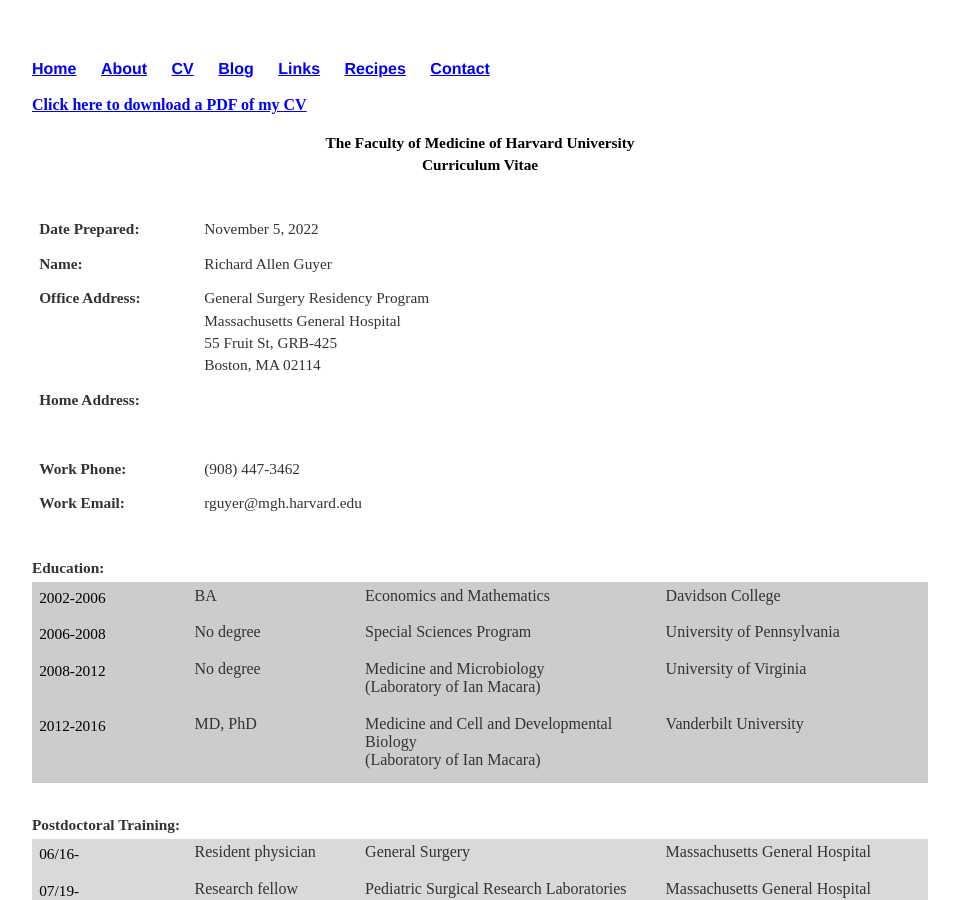
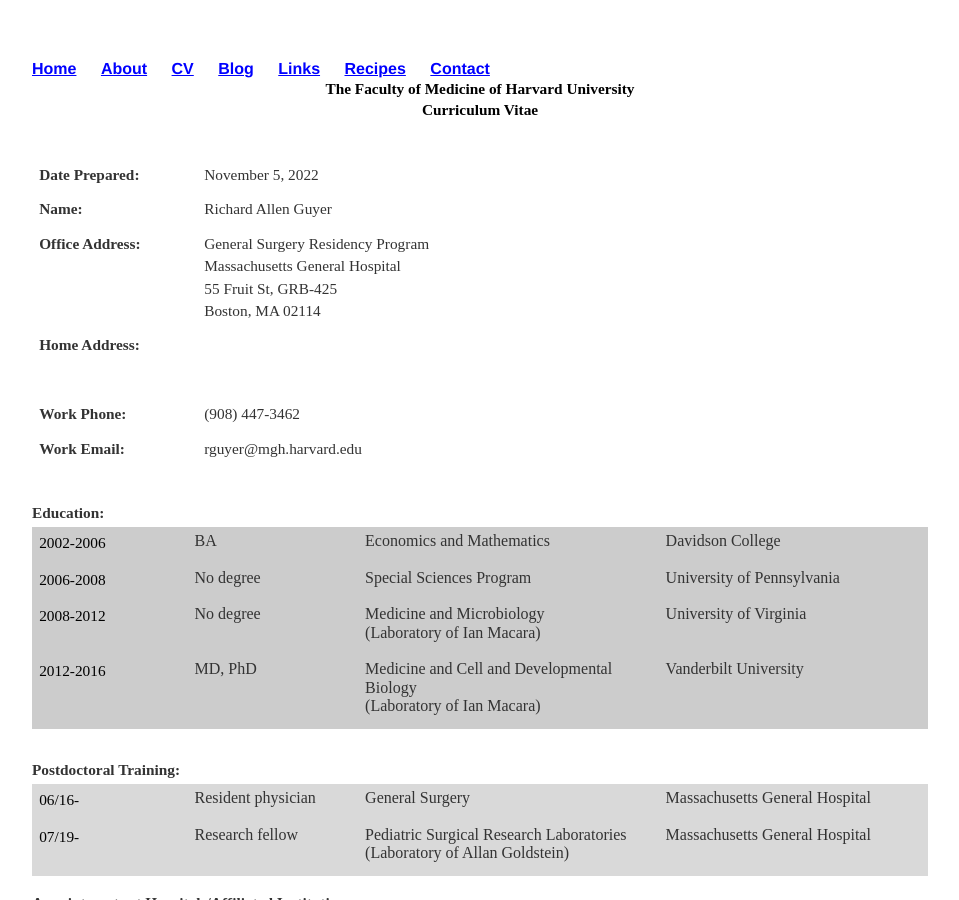
Before and after one commit to riguyer/riguyer.github.io, a Jekyll site: the page built from cv.html, in a window 1280 px wide and 900 px high. Shown: the whole window, without its empty margins (160-1119 px from the left). Built offline with Jekyll 4.4.1, drawn with Linux system fonts in a browser that asks for light colours.

Commit message:
Update cv.html

```diff
--- a/cv.html
+++ b/cv.html
@@ -3,9 +3,6 @@
 title: Richard A. Guyer, MD, PhD | CV
 permalink: /cv/
 ---
-<div class="blurb">
-  <p> <a href=https://github.com/riguyer/riguyer.github.io/raw/master/Richard_Allen_Guyer_11-5-2022_nohome.pdf><b>Click here to download a PDF of my CV</b></a> </p>
-</div><!-- /.blurb -->
 
 <html>
 
```
